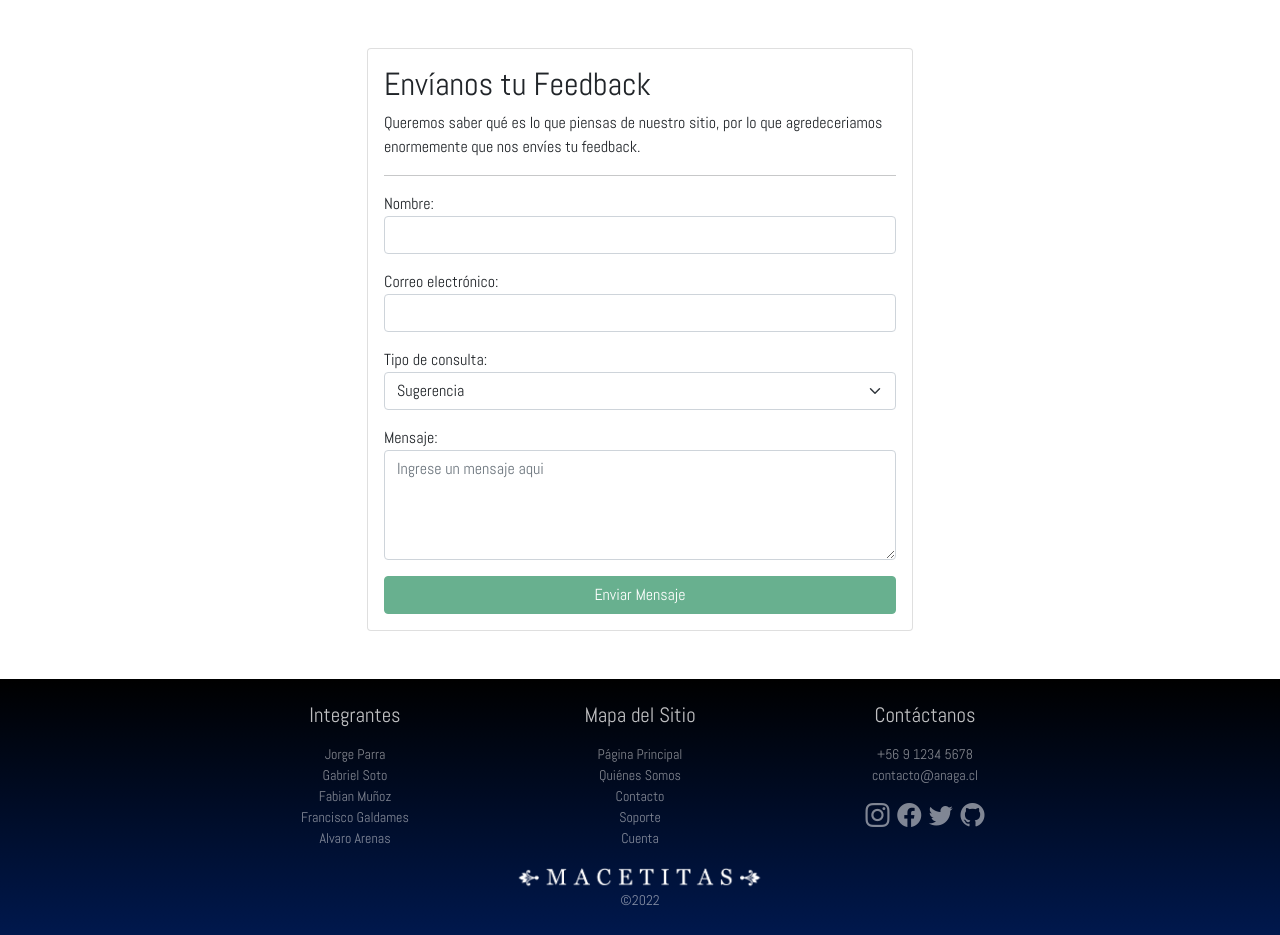
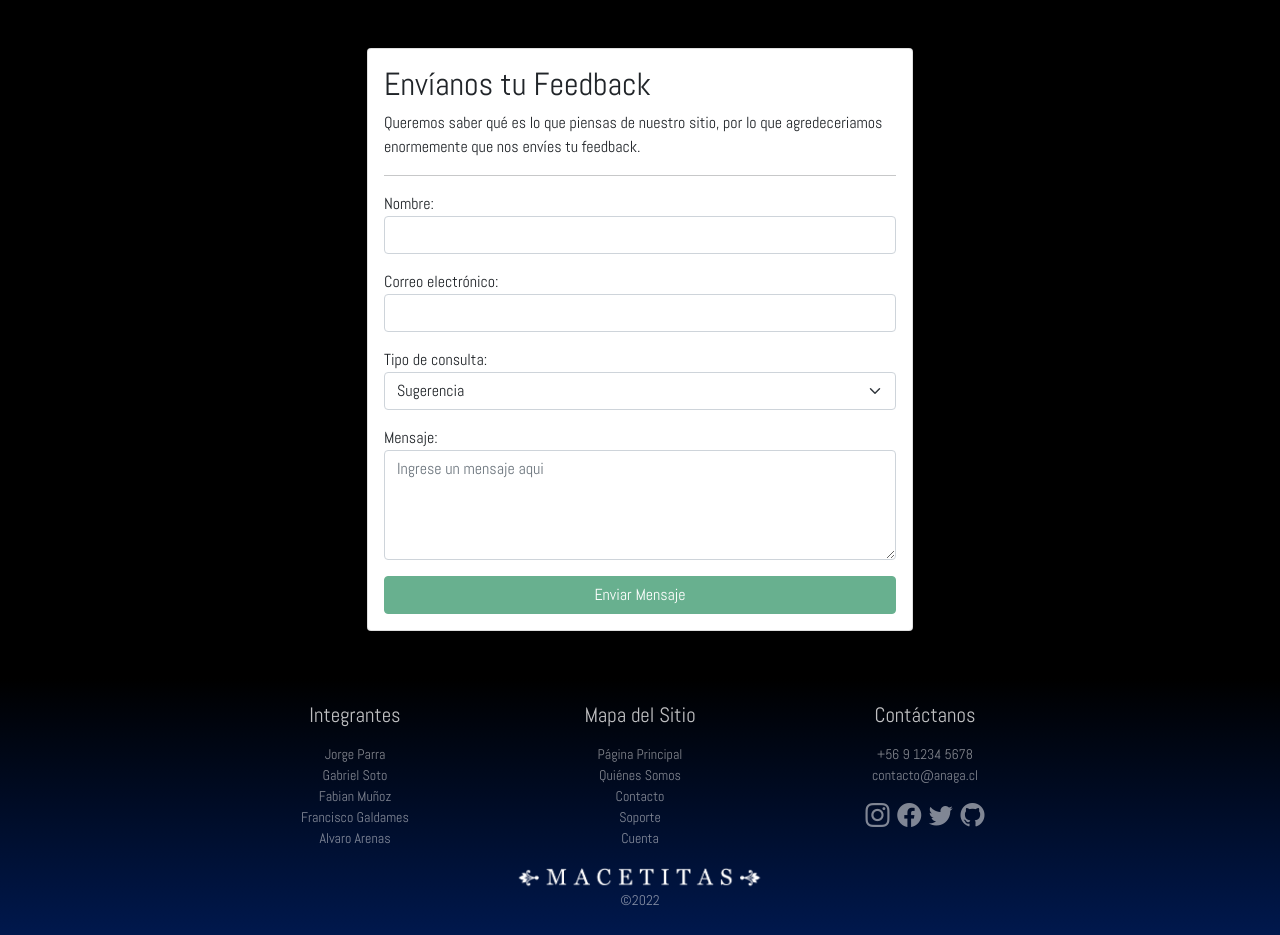
Before and after one commit to Alvaro-AAC/anaga, a Django app: page /soporte/ in a window 1280 px wide. Shown: the part 73-1008 px from the top of the page. Run offline with Django 4.2, Linux system fonts and the light colour scheme; some libraries are stand-ins or nearby versions.

Commit message:
cambio de color bg

```diff
--- a/core/static/core/css/global.css
+++ b/core/static/core/css/global.css
@@ -80,6 +80,10 @@
     background-size: cover;
     background-position: center center;
 } */
+
+body{
+    background-color: black;
+}
 
 .bgTopBar{
     background: rgb(2,58,59);
--- a/core/templates/core/index.html
+++ b/core/templates/core/index.html
@@ -12,7 +12,7 @@
   <script src="//cdn.jsdelivr.net/npm/sweetalert2@11"></script>
   <title>Inicio - Macetitas</title>
 </head>
-<body style="background-color: black;">
+<body">
   <!-- TOP BAR -->
   {% include "core/repeat/topBar.html" %}
 
```
